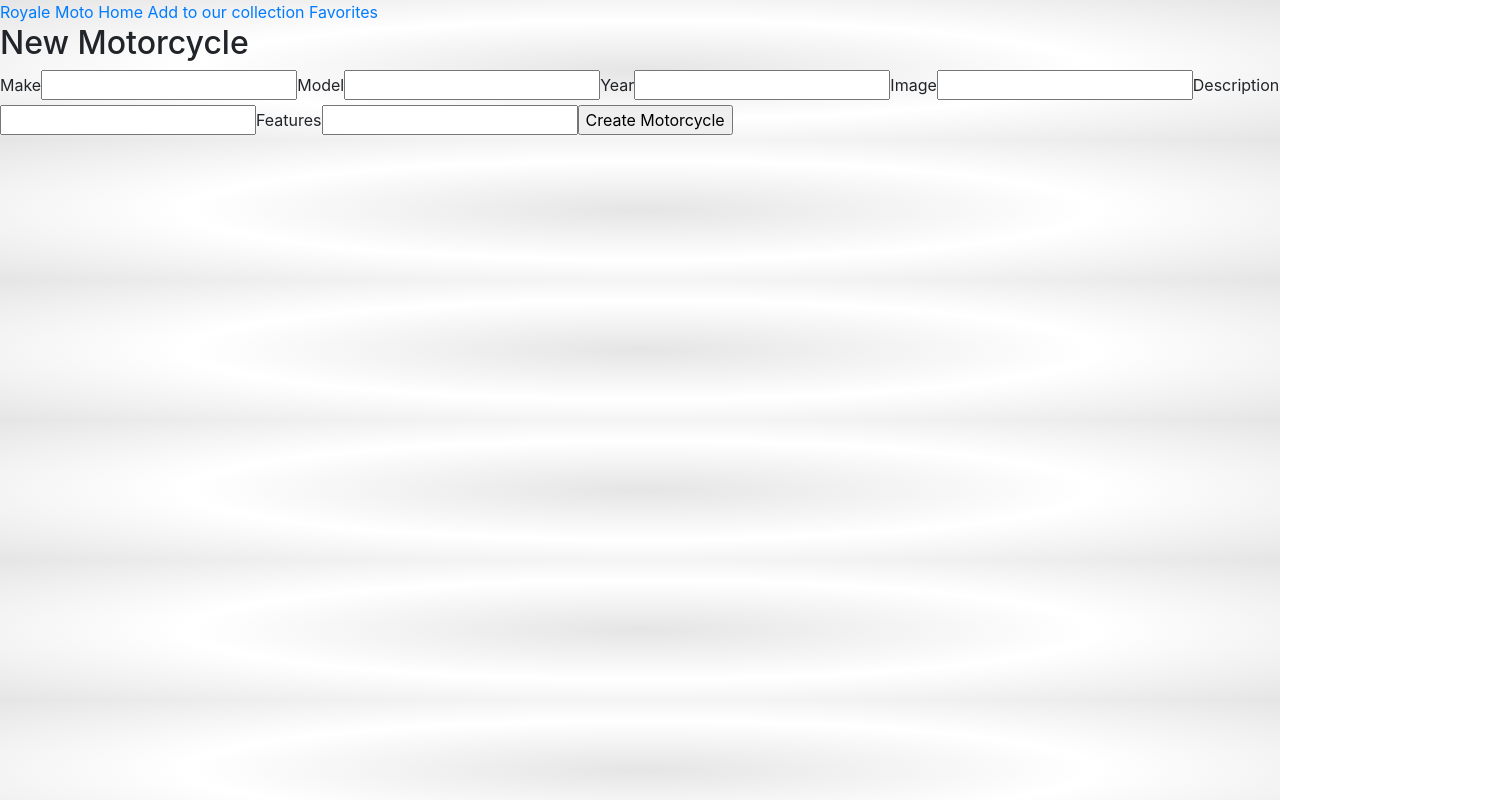
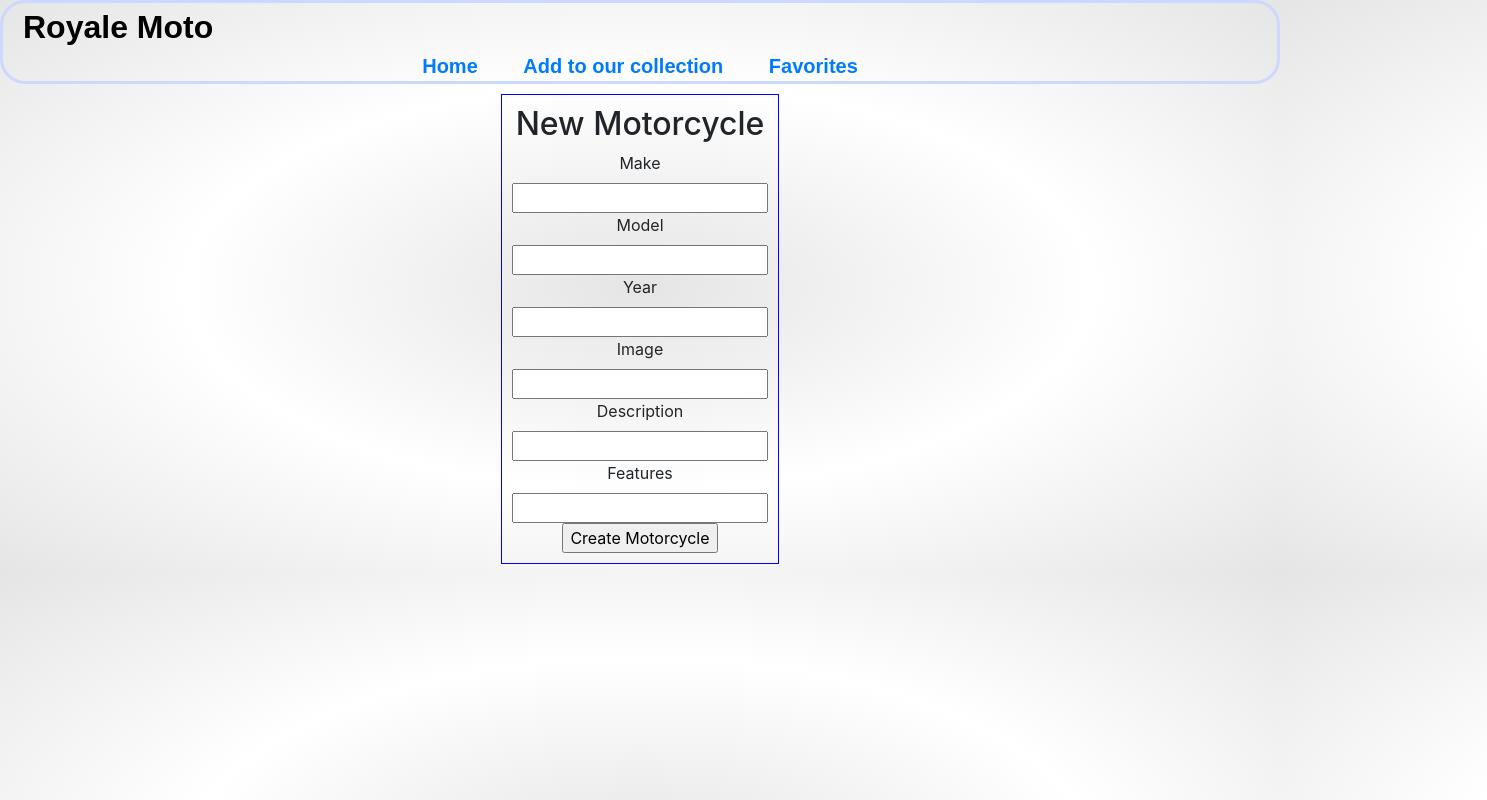
Before and after one commit to akram185/Royale-Moto, a React (Create React App) app: page /collection in a window 1280 px wide. Shown: the whole page, 1487 px wide, since content can reach past the window. Built offline with nearby package versions, Linux system fonts and the light colour scheme.

Commit message:
more styling

```diff
--- a/src/App.js
+++ b/src/App.js
@@ -7,15 +7,16 @@ import CreateMotorcycle from "./CreateMotorcycle";
 import Favorites from "./Favorites";
 import Home from "./Home";
 import Information from "./Information";
+import "./App.css";
 
 function App() {
   return (
     <>
       <nav>
-        <Link to="/">Royale Moto </Link>
-        <Link to="/">Home </Link>
-        <Link to="/collection">Add to our collection </Link>
-        <Link to="/favorites">Favorites</Link>
+        <Link className="royale" to="/">Royale Moto </Link>
+        <Link className="home" to="/">Home </Link>
+        <Link className="collection" to="/collection">Add to our collection </Link>
+        <Link className="favorites" to="/favorites">Favorites</Link>
       </nav>
       <Route path="/" exact>
         <Home />
--- a/src/CreateMotorcycle.js
+++ b/src/CreateMotorcycle.js
@@ -1,7 +1,7 @@
 import React, { useState } from "react";
 import axios from "axios";
 
-function CreateMotorcycle() {
+function CreateMotorcycle(props) {
   const [make, updateMake] = useState("");
   const [model, updateModel] = useState("");
   const [year, updateYear] = useState("");
@@ -37,7 +37,7 @@ function CreateMotorcycle() {
     updateImageURL("");
     updateDescription("");
     updateFeatures("");
-    //props.getMotorcycles();
+    // props.getMotorcycles();
   };
 
   return (
--- a/src/Home.css
+++ b/src/Home.css
@@ -1,9 +1,50 @@
 body {
   background: radial-gradient(#e5e5e5, #ffff, #e5e5e5);
 }
+nav{
+  text-align: center;
+  border-radius: 25px;
+  border: 3px solid #ccd9ff;
+}
+nav a {
+  margin: 5px 20px;
+  text-decoration: none;
+  font-family: 'Poppins', sans-serif;
+  font-weight: 600;
+  font-size: 20px;
+
+}
+nav a:visited {
+  color: blue;
+}
+.royale{
+  margin-right: 100%;
+  font-size: xx-large;
+  color: black;
+
+}
+
+/* nav a:hover {
+  text-decoration: underline;
+} */
 .card {
   width: 20rem;
   margin-top: 10%;
+  display: flexbox !important;
+  flex-wrap: wrap !important;
+}
+
+.row {
+  /* border: 3px solid #ccd9ff;
+  border-radius: 25px; */
+  display: flexbox !important;
+  flex-wrap: wrap !important;
+}
+.col {
+  /* border: 3px solid #ccd9ff;
+  border-radius: 25px; */
+  display: flexbox !important;
+  flex-wrap: wrap !important;
 }
 
 .card:hover {
@@ -17,9 +58,22 @@ body {
 .container {
   padding-top: 3rem;
   padding-bottom: 3rem;
-  display: flexbox !important;
-  flex-wrap: wrap !important;
+  display: flex;
+  flex-direction: row;
+  justify-content: space-around;
+  margin: 0 20px;
+}
 
+form {
+  display: flex;
+  flex-direction: column;
+  justify-content: center;
+  align-items: center;
+  margin: 10px auto;
+  padding: 10px;
+  border: 1px solid blue;
+  width: fit-content;
+  box-sizing: border-box;
 }
 
 /* .row{
```
